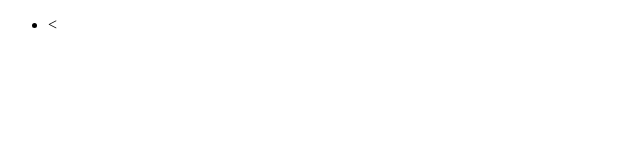
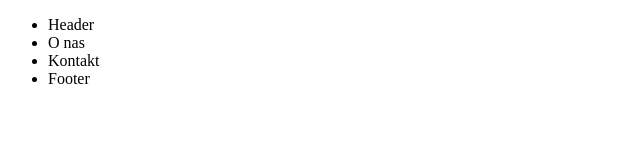
Before and after one commit to yevhenii94/zadanie9, a plain HTML site: page index.html in a window 1280 px wide. Shown: the whole page, without its empty margins (0-640 px from the left). Drawn offline with Linux system fonts and the light colour scheme.

Commit message:
zadanie przerobione

```diff
--- a/index.html
+++ b/index.html
@@ -1,36 +1,25 @@
 <!DOCTYPE html>
-
 <html lang="en">
-
 <head>
-
     <meta charset="UTF-8">
-
     <meta name="viewport" content="width=device-width, initial-scale=1.0">
-
     <title>Document</title>
-
 </head>
-
 <body>
-
     <nav>
         <ul>
-        <li>
-            <header id="main"></header>
-
-            <section id="o-nas">
-
-                <p class="tekst"></p>
-
-            </section>
-
-            <section id="kontakt"><</section>
-
-            <footer id="footer"></footer>
-        </li>
+          <li>Header</li>
+          <li>O nas</li>
+          <li>Kontakt</li>
+          <li>Footer</li>
         </ul>
     </nav>
+
+    <header id="main"></header>
+    <section id="o-nas">
+       <p class="tekst"></p>
+    </section>
+    <section id="kontakt"></section>
+    <footer id="footer"></footer>
 </body>
-
 </html>
```
Lines whose indentation alone changed are shown as unchanged.
